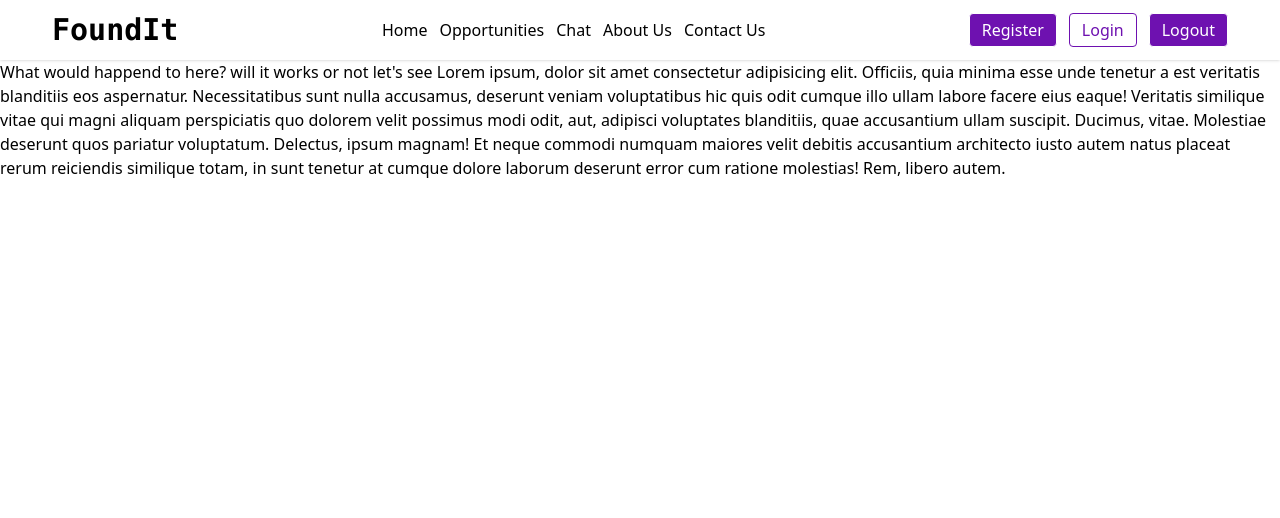
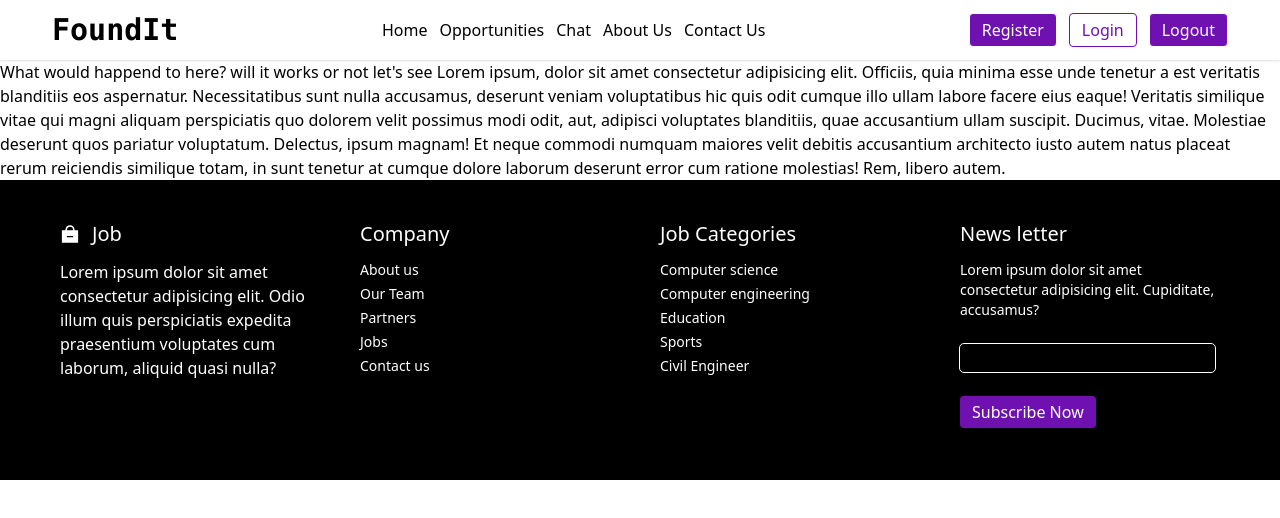
Before and after one commit to PanchalKeyur0806/Findjob-Frontend-Code, a React (Vite) app: page / in a window 1280 px wide. Shown: the top 518 px of the page. Built offline with nearby package versions, Linux system fonts and the light colour scheme.

Commit message:
Feature: added footer on website

```diff
--- a/src/App.jsx
+++ b/src/App.jsx
@@ -1,3 +1,4 @@
+import Footer from "./components/Footer/Footer";
 import Navbar from "./components/Navbar/Navbar";
 
 function App() {
@@ -18,6 +19,8 @@ function App() {
         cumque dolore laborum deserunt error cum ratione molestias! Rem, libero
         autem.
       </section>
+
+      <Footer />
     </>
   );
 }
--- /dev/null
+++ b/src/components/Footer/Footer.jsx
@@ -0,0 +1,64 @@
+import React from "react";
+import { IoBagRemoveSharp } from "react-icons/io5";
+
+const Footer = () => {
+  return (
+    <section className="min-h-70  bg-black text-white ">
+      <div className="max-w-[1200px] mx-auto py-10 px-5 grid gap-10 grid-cols-2 md:grid-cols-3 lg:grid-cols-4">
+        <div>
+          <h2 className="flex items-center gap-3 text-xl">
+            <span>
+              <IoBagRemoveSharp />
+            </span>
+            <span>Job</span>
+          </h2>
+          <p className="my-3">
+            Lorem ipsum dolor sit amet consectetur adipisicing elit. Odio illum
+            quis perspiciatis expedita praesentium voluptates cum laborum,
+            aliquid quasi nulla?
+          </p>
+        </div>
+        <div className="">
+          <h1 className="text-xl">Company</h1>
+          <ul className="my-3 text-sm">
+            <li className="mt-1 cursor-pointer">About us</li>
+            <li className="mt-1 cursor-pointer">Our Team</li>
+            <li className="mt-1 cursor-pointer">Partners</li>
+            <li className="mt-1 cursor-pointer">Jobs</li>
+            <li className="mt-1 cursor-pointer">Contact us</li>
+          </ul>
+        </div>
+        <div>
+          <h1 className="text-xl">Job Categories</h1>
+          <ul className="my-3 text-sm">
+            <li className="mt-1">Computer science</li>
+            <li className="mt-1">Computer engineering</li>
+            <li className="mt-1">Education</li>
+            <li className="mt-1">Sports</li>
+            <li className="mt-1">Civil Engineer</li>
+          </ul>
+        </div>
+        <div>
+          <h1 className="text-xl">News letter</h1>
+          <p className="text-sm my-3">
+            Lorem ipsum dolor sit amet consectetur adipisicing elit. Cupiditate,
+            accusamus?
+          </p>
+          <div id="footer-from">
+            <input
+              type="email"
+              name="email"
+              id="email"
+              className="my-3 outline outline-white rounded px-3 py-0.5"
+            />
+            <button className="my-3  md:mx-0 bg-purple-800 text-white px-3 py-1 rounded cursor-pointer">
+              Subscribe Now
+            </button>
+          </div>
+        </div>
+      </div>
+    </section>
+  );
+};
+
+export default Footer;
```
